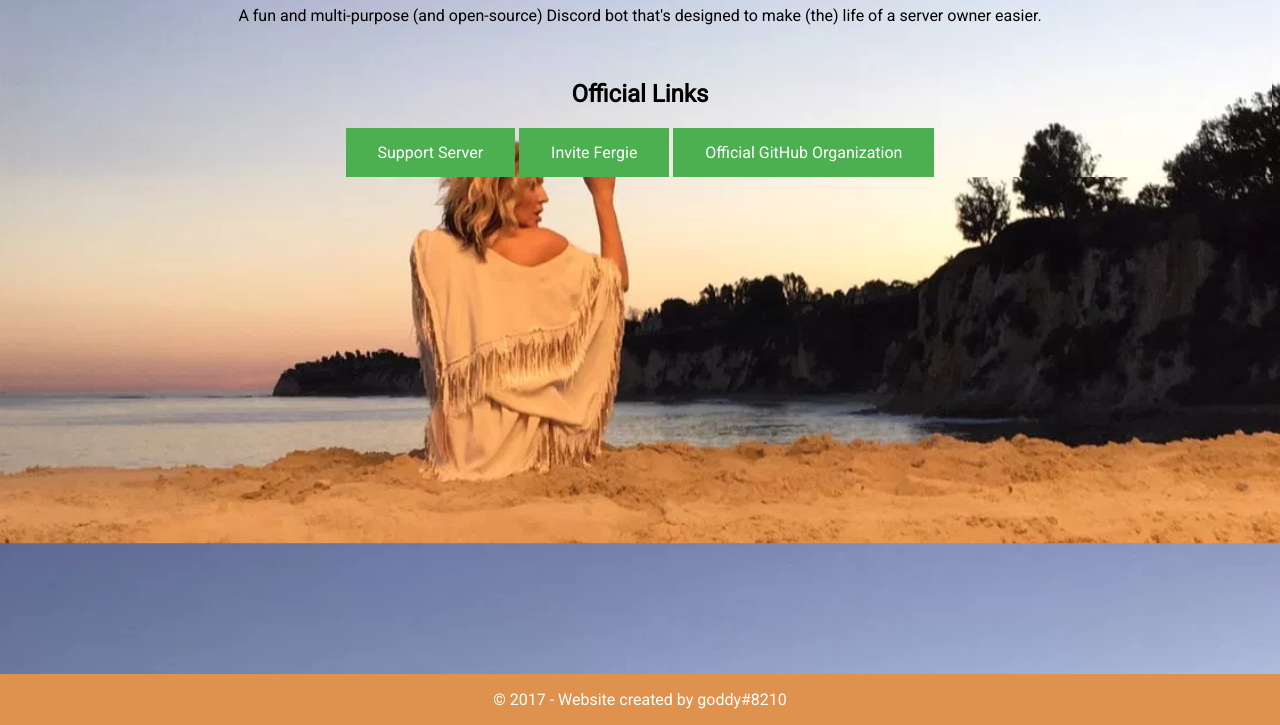
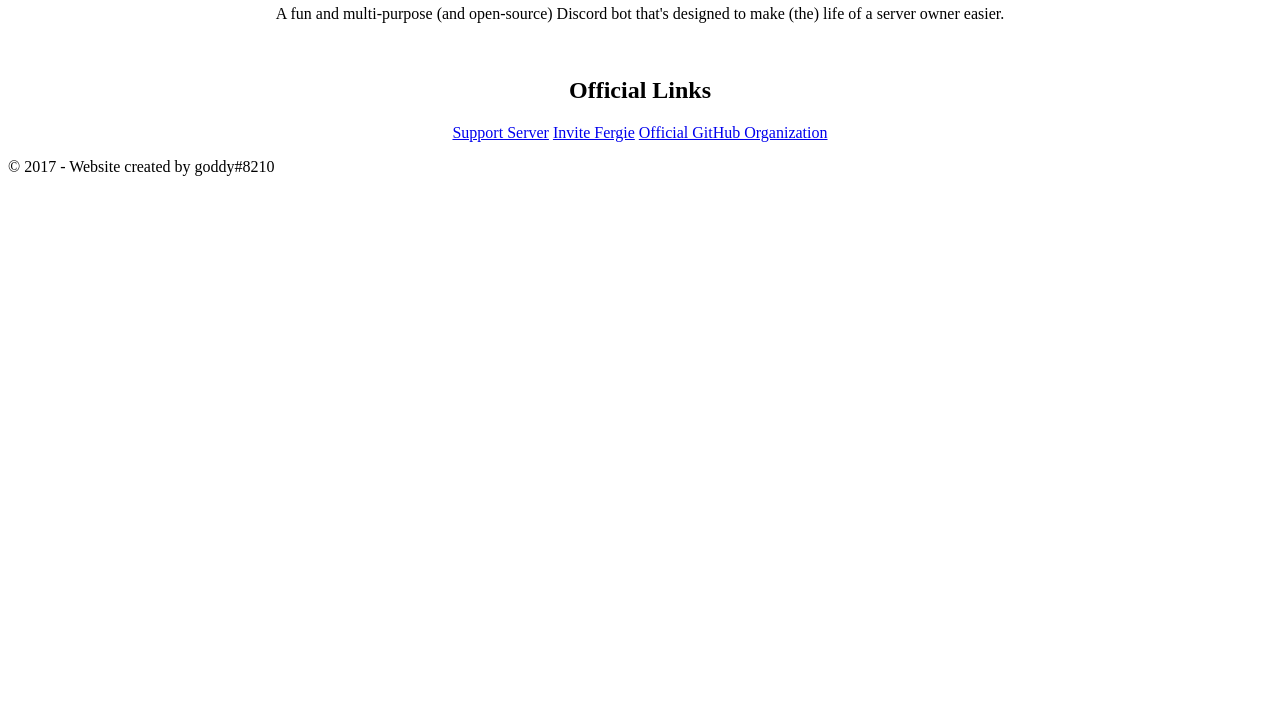
Before and after one commit to goddyCodes/fergie-website, a plain HTML site: page index.html in a window 1280 px wide. Shown: the part 75-800 px from the top of the page. Drawn offline with Linux system fonts and the light colour scheme.

Commit message:
nothx
nothx

```diff
--- a/style.css
+++ b/style.css
@@ -1,32 +1 @@
-* {
-  font-family: 'Roboto', sans-serif;
-}
-
-html, body {
-  background-image: url('./img/fergie-bg-4.png');
-  background-position: center;
-  background-size: 1366px;
-  /* background-color: darkgray; */
-}
-
-.footer {
-  position: fixed;
-  left: 0;
-  bottom: 0;
-  width: 100%;
-  background-color: #df914e;
-  color: white;
-  text-align: center;
-}
-
-.btn {
-  color: #ff9900;
-  background-color: #4CAF50; /* Green */
-  border: none;
-  color: white;
-  padding: 15px 32px;
-  text-align: center;
-  text-decoration: none;
-  display: inline-block;
-  font-size: 16px;
-}
+/* nothx */
```
